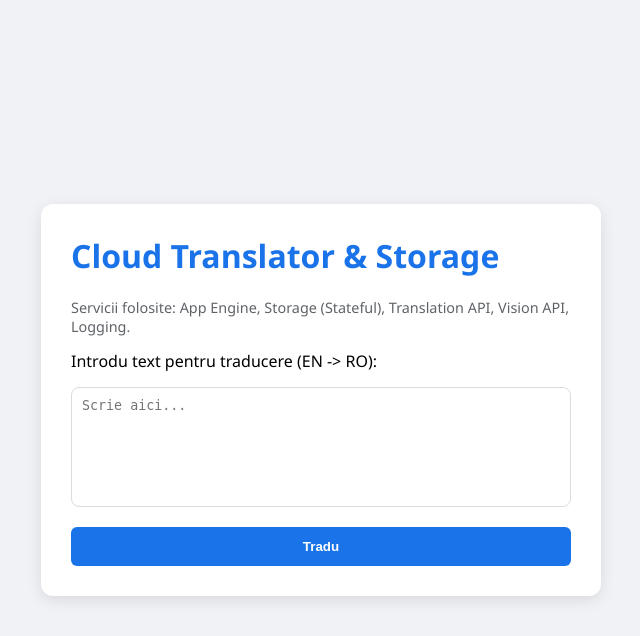
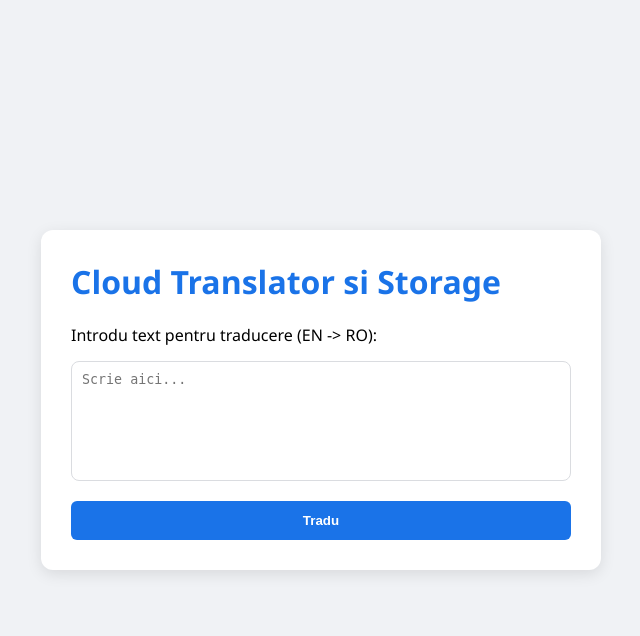
Before and after one commit to Stefan1631/CloudComputing, a Flask app: page / in a window 1280 px wide. Shown: the top 636 px of the page, without its empty margins (319-959 px from the left). Run offline with Flask 3, Linux system fonts and the light colour scheme.

Commit message:
mici fixuri

```diff
--- a/tema 3/app.yaml
+++ b/tema 3/app.yaml
@@ -1,10 +1,7 @@
-# Specifică versiunea de Python pe care o folosești
 runtime: python312
 
-# Instanța F1 este cea mai mică și este inclusă în Free Tier (consumă puțin din cei 10$)
 instance_class: F1
 
-# Spune-i serverului cum să pornească aplicația Flask din main.py
 entrypoint: gunicorn -b :$PORT main:app
 env_variables:
   BUCKET_NAME: "project-3e423040-29dc-4907-803.appspot.com"
--- a/tema 3/main.py
+++ b/tema 3/main.py
@@ -61,7 +61,7 @@ def getTraducere():
     bucket = storage_client.bucket(BUCKET_NAME)
     blob = bucket.blob('ultima_traducere.txt')
     if blob.exists():
-        continut = blob.download_as_text()  # Aici luăm textul din blob
+        continut = blob.download_as_text()
     else:
         continut = "Nu s-a tradus nimic inca"
 
--- a/tema 3/static/style.css
+++ b/tema 3/static/style.css
@@ -27,7 +27,7 @@ textarea {
     padding: 10px;
     border: 1px solid #dadce0;
     border-radius: 8px;
-    box-sizing: border-box; /* Important pentru padding */
+    box-sizing: border-box;
     resize: none;
 }
 
--- a/tema 3/templates/index.html
+++ b/tema 3/templates/index.html
@@ -6,8 +6,7 @@
 </head>
 <body>
     <div class="container">
-        <h1>Cloud Translator & Storage</h1>
-        <p>Servicii folosite: App Engine, Storage (Stateful), Translation API, Vision API, Logging.</p>
+        <h1>Cloud Translator si Storage</h1>
 
         <form action="/process" method="post">
             <label>Introdu text pentru traducere (EN -> RO):</label>
```
